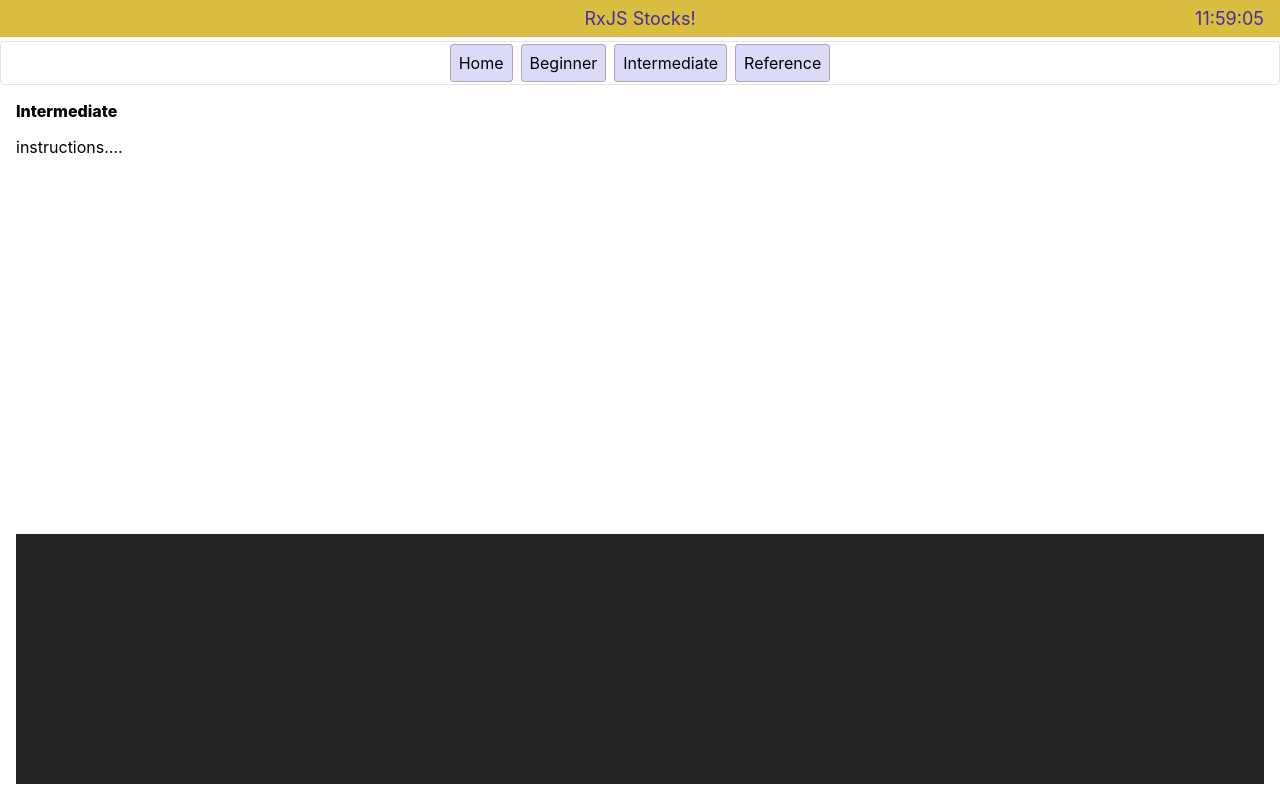
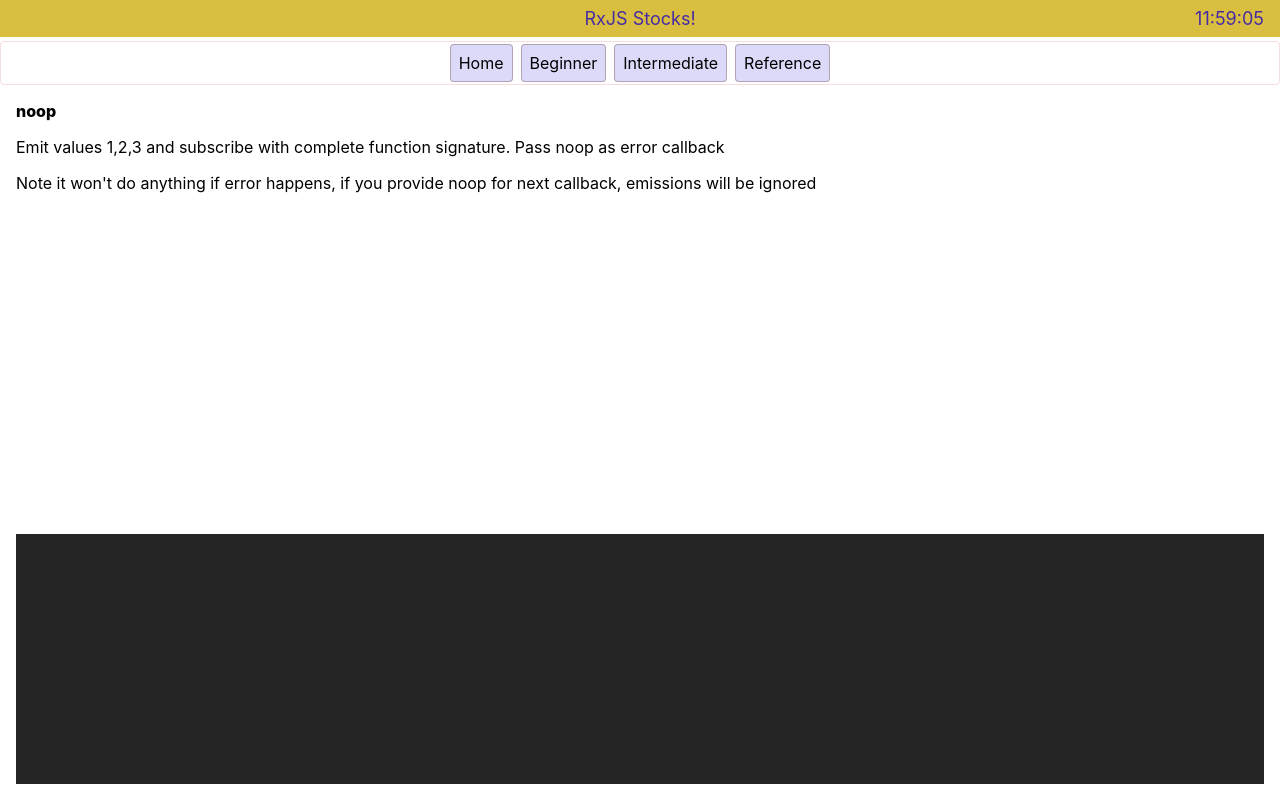
Before and after one commit to HamidMirghafoori/rxjs-stocks-tutorial, an Angular app: page /intermediate in a window 1280 px wide. Built offline with nearby package versions, Linux system fonts and the light colour scheme.

Commit message:
question

```diff
--- a/src/app/components/intermediate-level/intermediate-level.component.html
+++ b/src/app/components/intermediate-level/intermediate-level.component.html
@@ -1,3 +1,10 @@
-<div class="title">Intermediate</div>
-<div class="info">instructions....</div>
+<div class="title">noop</div>
+<div class="info">
+  Emit values 1,2,3 and subscribe with complete function signature. Pass noop as
+  error callback
+</div>
+<div class="info">
+  Note it won't do anything if error happens, if you provide noop for next
+  callback, emissions will be ignored
+</div>
 <app-terminal></app-terminal>
--- a/src/app/components/intermediate-level/intermediate-level.component.ts
+++ b/src/app/components/intermediate-level/intermediate-level.component.ts
@@ -15,5 +15,14 @@
 
   public ngOnInit(): void {
     this.log.clearLogs();
+    this.noop();
+  }
+
+  private noop() {
+    /**
+     * Emit values 1,2,3 and subscribe with complete function signature. Pass noop as error callback
+     * Note it won't do anything if error happens, if you provide noop for next callback, emissions will be ignored
+     */
+
   }
 }
```
